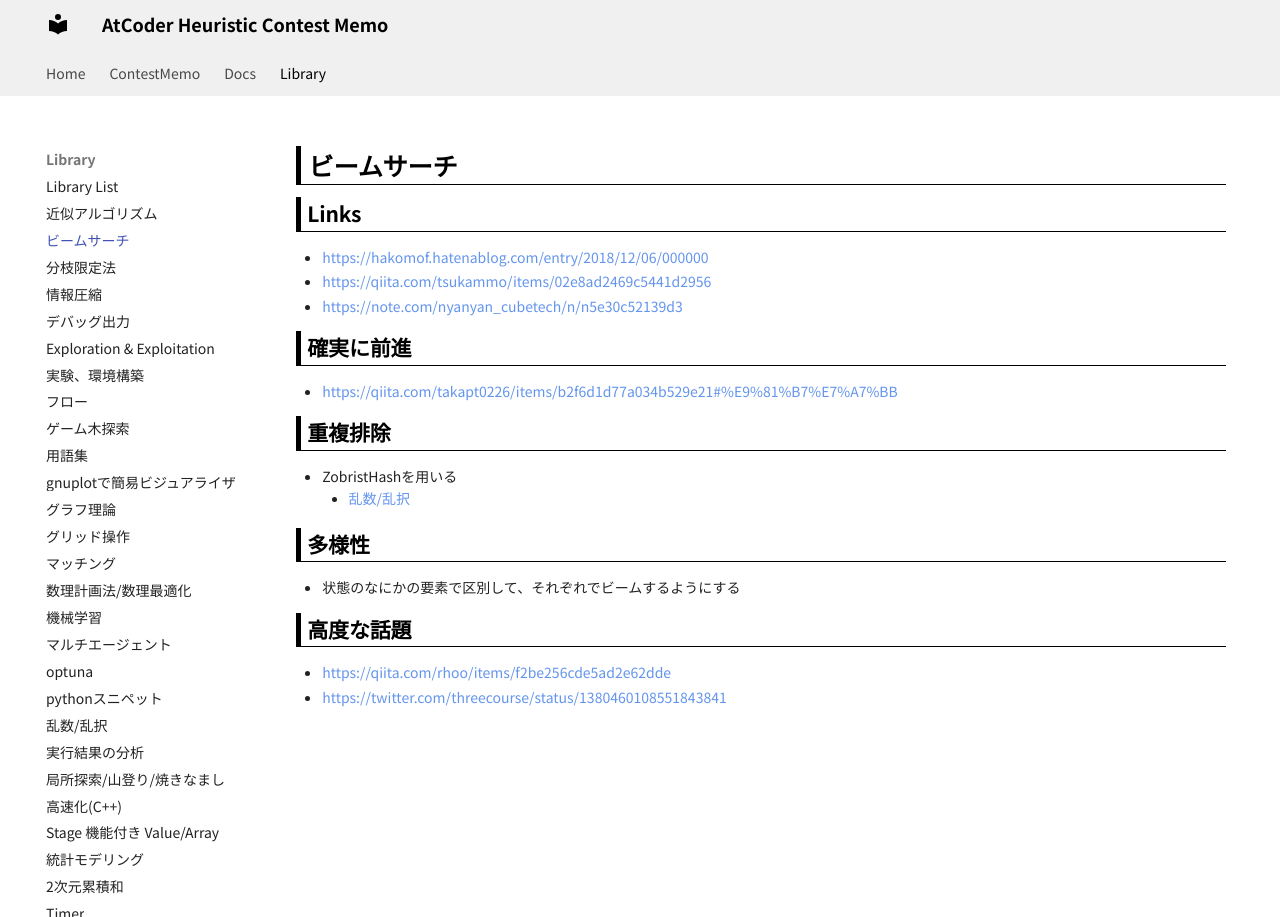
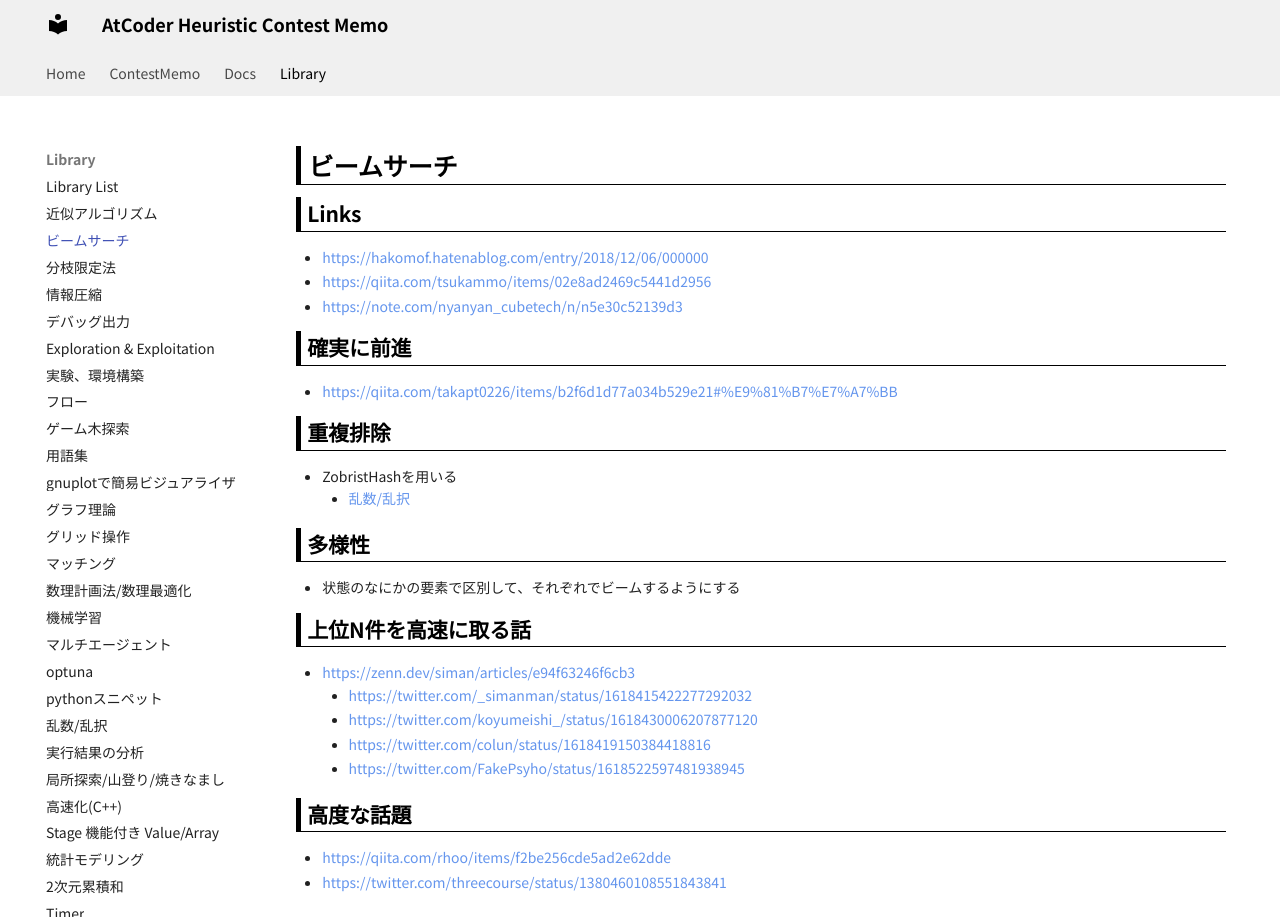
Before and after one commit to jetbead/AtCoderHeuristicContestMemo, an MkDocs documentation site: the page built from docs/Library/beam_search.md, in a window 1280 px wide. Built offline with MkDocs 1.6.1 and Material for MkDocs 9.7.7, drawn with Linux system fonts in a browser that asks for light colours; some web fonts are replaced.

Commit message:
Update beam_search.md

```diff
--- a/docs/Library/beam_search.md
+++ b/docs/Library/beam_search.md
@@ -19,6 +19,13 @@
 
 - 状態のなにかの要素で区別して、それぞれでビームするようにする
 
+## 上位N件を高速に取る話
+
+- https://zenn.dev/siman/articles/e94f63246f6cb3
+  - https://twitter.com/_simanman/status/1618415422277292032
+  - https://twitter.com/koyumeishi_/status/1618430006207877120
+  - https://twitter.com/colun/status/1618419150384418816
+  - https://twitter.com/FakePsyho/status/1618522597481938945
 
 ## 高度な話題
 
```
